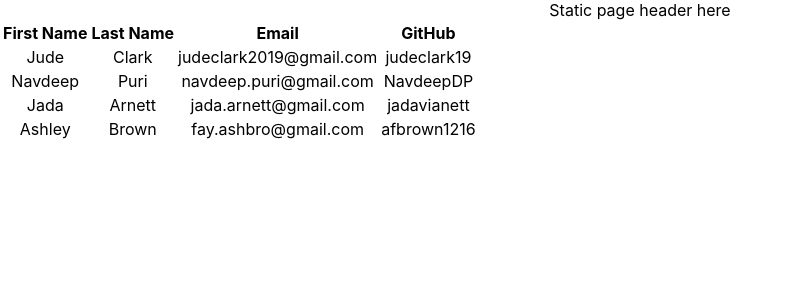
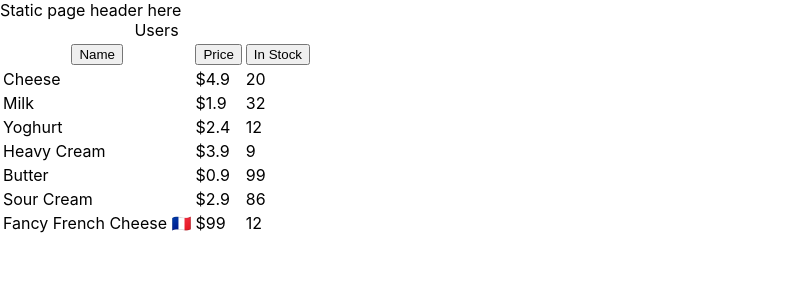
Before and after one commit to RFlanagan82/user-data-table, a React (Create React App) app: page / in a window 1280 px wide. Shown: the top 300 px of the page, without its empty margins (0-792 px from the left). Built offline with nearby package versions, Linux system fonts and the light colour scheme.

Commit message:
starting over ha

```diff
--- a/src/App.js
+++ b/src/App.js
@@ -1,17 +1,111 @@
-// import logo from "./logo.svg";
-import React, { useEffect, useState, useMemo } from "react";
-import "./App.css";
-import PageHeader from "./components/PageHeader/PageHeader";
-import DataTable from "./components/DataTable/DataTable.js";
+import React, { useState, useEffect, useMemo } from "react";
+// import "./styles.css";
+
+//useSortableData looks like a 'utility' component. It will take in a set of items (whichever column the user clicks on in the table), sort them accordingly, and then return a sorted list.
+const useSortableData = (items, config = null) => {
+  const [sortConfig, setSortConfig] = useState(config);
+
+  const sortedItems = useMemo(() => {
+    let sortableItems = [...items];
+    if (sortConfig !== null) {
+      sortableItems.sort((a, b) => {
+        if (a[sortConfig.key] < b[sortConfig.key]) {
+          return sortConfig.direction === "ascending" ? -1 : 1;
+        }
+        if (a[sortConfig.key] > b[sortConfig.key]) {
+          return sortConfig.direction === "ascending" ? 1 : -1;
+        }
+        return 0;
+      });
+    }
+    return sortableItems;
+  }, [items, sortConfig]);
+
+  const requestSort = (key) => {
+    let direction = "ascending";
+    if (
+      sortConfig &&
+      sortConfig.key === key &&
+      sortConfig.direction === "ascending"
+    ) {
+      direction = "descending";
+    }
+    setSortConfig({ key, direction });
+  };
+
+  return { items: sortedItems, requestSort, sortConfig };
+};
+
+const UserTable = (props) => {
+  const { items, requestSort, sortConfig } = useSortableData(props.users);
+  const getClassNamesFor = (name) => {
+    if (!sortConfig) {
+      return;
+    }
+    return sortConfig.key === name ? sortConfig.direction : undefined;
+  };
+  return (
+    <table>
+      <caption>Users</caption>
+      <thead>
+        <tr>
+          <th>
+            <button
+              type="button"
+              onClick={() => requestSort("name")}
+              className={getClassNamesFor("name")}
+            >
+              Name
+            </button>
+          </th>
+          <th>
+            <button
+              type="button"
+              onClick={() => requestSort("price")}
+              className={getClassNamesFor("price")}
+            >
+              Price
+            </button>
+          </th>
+          <th>
+            <button
+              type="button"
+              onClick={() => requestSort("stock")}
+              className={getClassNamesFor("stock")}
+            >
+              In Stock
+            </button>
+          </th>
+        </tr>
+      </thead>
+      <tbody>
+        {items.map((item) => (
+          <tr key={item.id}>
+            <td>{item.name}</td>
+            <td>${item.price}</td>
+            <td>{item.stock}</td>
+          </tr>
+        ))}
+      </tbody>
+    </table>
+  );
+};
 
 export default function App() {
   return (
     <div className="App">
-      <PageHeader />
-      <DataTable />
+      <header>Static page header here</header>
+      <UserTable
+        users={[
+          { id: 1, name: "Cheese", price: 4.9, stock: 20 },
+          { id: 2, name: "Milk", price: 1.9, stock: 32 },
+          { id: 3, name: "Yoghurt", price: 2.4, stock: 12 },
+          { id: 4, name: "Heavy Cream", price: 3.9, stock: 9 },
+          { id: 5, name: "Butter", price: 0.9, stock: 99 },
+          { id: 6, name: "Sour Cream ", price: 2.9, stock: 86 },
+          { id: 7, name: "Fancy French Cheese 🇫🇷", price: 99, stock: 12 },
+        ]}
+      />
     </div>
   );
 }
-
-// export default App;
-// =================================================================================================================
--- a/src/components/DataTable/DataTable.js
+++ b/src/components/DataTable/DataTable.js
@@ -1,132 +1,109 @@
-import React, { useEffect, useState, useMemo } from "react";
-// import Header from "../Header/Header";
-// import { TableHeader, Pagination, Search } from "components/DataTable";
-// import ExternalInfo from "hooks/useFullPageLoader";
-// import ExternalInfo from "components/ExternalInfo";
-const userData = [
-  {
-    firstName: "Jude",
-    lastName: "Clark",
-    email: "judeclark2019@gmail.com",
-    github: "judeclark19",
-  },
-  {
-    firstName: "Navdeep",
-    lastName: "Puri",
-    email: "navdeep.puri@gmail.com",
-    github: "NavdeepDP",
-  },
-  {
-    firstName: "Jada",
-    lastName: "Arnett",
-    email: "jada.arnett@gmail.com",
-    github: "jadavianett",
-  },
-  {
-    firstName: "Ashley",
-    lastName: "Brown",
-    email: "fay.ashbro@gmail.com",
-    github: "afbrown1216",
-  },
-];
+import React from "react";
+import "./styles.css";
 
-export default function DataTable() {
-  const [users, setUsers] = useState(userData);
-  const [sortedField, setSortedField] = useState(null);
-  const [totalItems, setTotalItems] = useState(0);
-  const [currentPage, setCurrentPage] = useState(1);
-  const [search, setSearch] = useState("");
-  const [sorting, setSorting] = useState({ field: "", order: "" });
+const useSortableData = (items, config = null) => {
+  const [sortConfig, setSortConfig] = React.useState(config);
 
-  const ITEMS_PER_PAGE = 50;
-
-  const headers = [
-    { name: "First Name", field: "firstName", sortable: true },
-    { name: "Last Name", field: "lastName", sortable: true },
-    { name: "Email", field: "email", sortable: true },
-    { name: "GitHub", field: "github", sortable: true },
-    // { name: "Comment", field: "body", sortable: false },
-  ];
-
-  let sortedUsers = [...userData];
-  sortedUsers.sort((a, b) => {
-    if (a.firstName < b.firstName) {
-      return -1;
+  const sortedItems = React.useMemo(() => {
+    let sortableItems = [...items];
+    if (sortConfig !== null) {
+      sortableItems.sort((a, b) => {
+        if (a[sortConfig.key] < b[sortConfig.key]) {
+          return sortConfig.direction === "ascending" ? -1 : 1;
         }
-    if (a.firstName > b.firstName) {
-      return 1;
+        if (a[sortConfig.key] > b[sortConfig.key]) {
+          return sortConfig.direction === "ascending" ? 1 : -1;
         }
         return 0;
       });
+    }
+    return sortableItems;
+  }, [items, sortConfig]);
 
+  const requestSort = (key) => {
+    let direction = "ascending";
+    if (
+      sortConfig &&
+      sortConfig.key === key &&
+      sortConfig.direction === "ascending"
+    ) {
+      direction = "descending";
+    }
+    setSortConfig({ key, direction });
+  };
+
+  return { items: sortedItems, requestSort, sortConfig };
+};
+
+const ProductTable = (props) => {
+  const { items, requestSort, sortConfig } = useSortableData(props.products);
+  const getClassNamesFor = (name) => {
+    if (!sortConfig) {
+      return;
+    }
+    return sortConfig.key === name ? sortConfig.direction : undefined;
+  };
   return (
-    <>
-      <div className="row w-100">
-        <div className="col mb-3 col-12 text-center">
-          <div className="row">
-            <div className="col-md-6"></div>
-            <div className="col-md-6 d-flex flex-row-reverse">
-              {/* <Search
-                onSearch={(value) => {
-                  setSearch(value);
-                  setCurrentPage(1);
-                }}
-              /> */}
-            </div>
-          </div>
-
-          <table className="table table-striped">
-            {/* <Header
-              headers={headers}
-              onSorting={(field, order) => setSorting({ field, order })}
-            /> */}
+    <table>
+      <caption>Products</caption>
       <thead>
         <tr>
-                <th
-                  onClick={() => {
-                    setSortedField("firstName");
-                  }}
+          <th>
+            <button
+              type="button"
+              onClick={() => requestSort("name")}
+              className={getClassNamesFor("name")}
             >
-                  First Name
+              Name
+            </button>
           </th>
-                <th
-                  onClick={() => {
-                    setSortedField("lastName");
-                  }}
+          <th>
+            <button
+              type="button"
+              onClick={() => requestSort("price")}
+              className={getClassNamesFor("price")}
             >
-                  Last Name
+              Price
+            </button>
           </th>
-                <th
-                  onClick={() => {
-                    setSortedField("email");
-                  }}
+          <th>
+            <button
+              type="button"
+              onClick={() => requestSort("stock")}
+              className={getClassNamesFor("stock")}
             >
-                  Email
-                </th>
-                <th
-                  onClick={() => {
-                    setSortedField("github");
-                  }}
-                >
-                  GitHub
+              In Stock
+            </button>
           </th>
         </tr>
       </thead>
       <tbody>
-              {users.map((user) => (
-                <tr key={user.github}>
-                  <td>{user.firstName}</td>
-                  <td>{user.lastName}</td>
-                  <td>{user.email}</td>
-                  <td>{user.github}</td>
+        {items.map((item) => (
+          <tr key={item.id}>
+            <td>{item.name}</td>
+            <td>${item.price}</td>
+            <td>{item.stock}</td>
           </tr>
         ))}
       </tbody>
     </table>
+  );
+};
+
+export default function App() {
+  return (
+    <div className="App">
+      <ProductTable
+        products={[
+          { id: 1, name: "Cheese", price: 4.9, stock: 20 },
+          { id: 2, name: "Milk", price: 1.9, stock: 32 },
+          { id: 3, name: "Yoghurt", price: 2.4, stock: 12 },
+          { id: 4, name: "Heavy Cream", price: 3.9, stock: 9 },
+          { id: 5, name: "Butter", price: 0.9, stock: 99 },
+          { id: 6, name: "Sour Cream ", price: 2.9, stock: 86 },
+          { id: 7, name: "Fancy French Cheese 🇫🇷", price: 99, stock: 12 },
+        ]}
+      />
     </div>
-      </div>
-    </>
   );
 }
-
-// export default DataTable;
--- a/src/components/PageHeader/PageHeader.js
+++ /dev/null
@@ -1,9 +0,0 @@
-import React from "react";
-
-export default function PageHeader() {
-  return (
-    <>
-      <header>Static page header here</header>
-    </>
-  );
-}
```
Also changed, not shown: src/App2.js (added, +17 -0 lines), src/components/Header/Header.js (deleted, +0 -31 lines). Lines whose indentation alone changed are shown as unchanged.
